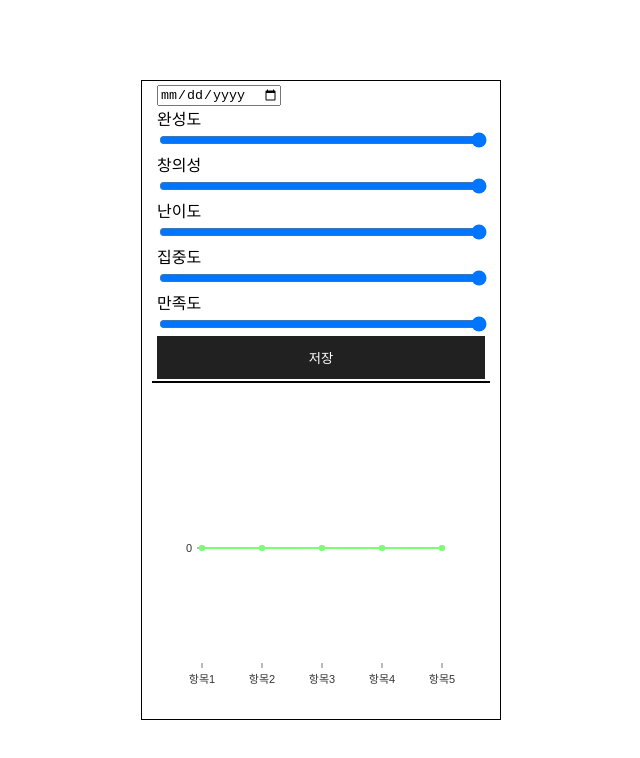
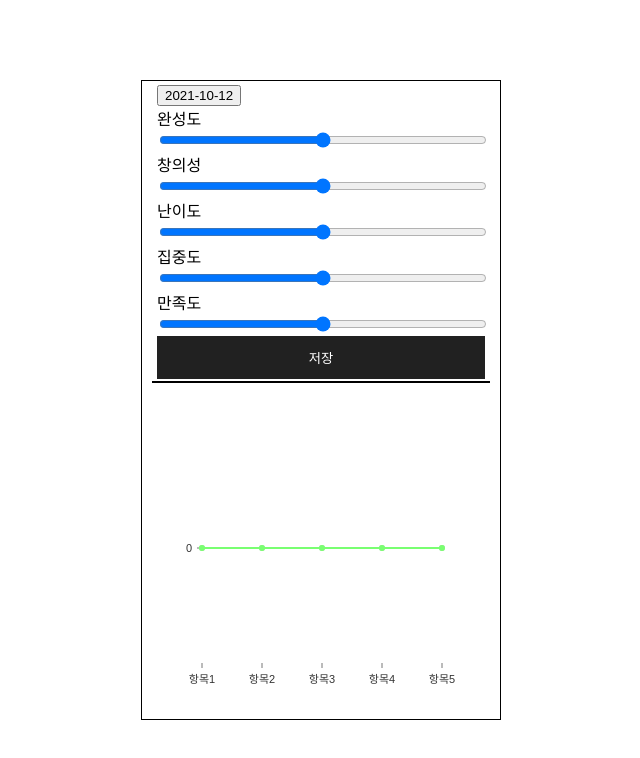
Before and after one commit to d0ngwooK1m/hanghae-sherpa-frontend, a React (Create React App) app in the folder hanghae_sherpa_frontend/: page /mainpage in a window 1280 px wide. Shown: the top 758 px of the page, without its empty margins (319-959 px from the left). Built offline with nearby package versions, Linux system fonts and the light colour scheme; no server answers.

Commit message:
inputRange 작업

```diff
--- a/hanghae_sherpa_frontend/package.json
+++ b/hanghae_sherpa_frontend/package.json
@@ -16,6 +16,7 @@
     "immer": "^9.0.6",
     "moment": "^2.29.1",
     "react": "^17.0.2",
+    "react-datepicker": "^4.2.1",
     "react-dom": "^17.0.2",
     "react-icons": "^4.3.1",
     "react-redux": "^7.2.5",
--- a/hanghae_sherpa_frontend/src/components/TodoListInputForm.js
+++ b/hanghae_sherpa_frontend/src/components/TodoListInputForm.js
@@ -41,8 +41,13 @@ const TodoListInputForm = () => {
       satisfaction,
     };
 
-    dispatch(todolistCreators.AddMiddleware(AddInfo));
-    history.replace('/mainpage');
+    if (perpection === '') {
+      AddInfo.perpection = 0;
+    }
+    console.log(AddInfo.perpection);
+
+    // dispatch(todolistCreators.AddMiddleware(AddInfo));
+    // history.replace('/mainpage');
   };
   return (
     <React.Fragment>
@@ -52,7 +57,7 @@ const TodoListInputForm = () => {
         <InputRange
           id='perpection'
           value={perpection}
-          _onChange={(e) => setValue({ ...value, title: e.target.value })}
+          _onChange={(e) => setValue({ ...value, perpection: e.target.value })}
         />
       </Form>
       <Form>
@@ -60,7 +65,7 @@ const TodoListInputForm = () => {
         <InputRange
           id='creativity'
           value={creativity}
-          _onChange={(e) => setValue({ ...value, creat: e.target.value })}
+          _onChange={(e) => setValue({ ...value, creativity: e.target.value })}
         />
       </Form>
       <Form>
@@ -68,7 +73,7 @@ const TodoListInputForm = () => {
         <InputRange
           id='difficulty'
           value={difficulty}
-          _onChange={(e) => setValue({ ...value, dif: e.target.value })}
+          _onChange={(e) => setValue({ ...value, difficulty: e.target.value })}
         />
       </Form>
       <Form>
@@ -76,7 +81,9 @@ const TodoListInputForm = () => {
         <InputRange
           id='concentration'
           value={concentration}
-          _onChange={(e) => setValue({ ...value, focus: e.target.value })}
+          _onChange={(e) =>
+            setValue({ ...value, concentration: e.target.value })
+          }
         />
       </Form>
       <Form>
--- a/hanghae_sherpa_frontend/src/elements/InputDate.js
+++ b/hanghae_sherpa_frontend/src/elements/InputDate.js
@@ -1,24 +1,54 @@
-import React from 'react';
+import React, { forwardRef, useState } from 'react';
 import styled from 'styled-components';
+import DatePicker from 'react-datepicker';
 
-const InputDate = (props) => {
-  const { type, _onChange } = props;
+import 'react-datepicker/dist/react-datepicker.css';
 
+// const InputDate = (props) => {
+//   const { type, _onChange } = props;
+
+//   const dateInput = document.getElementById('date');
+//   dateInput.valueAsDate = new Date();
+
+//   return (
+//     <React.Fragment>
+//       <InputDateEl type={type} onChange={_onChange}></InputDateEl>
+//     </React.Fragment>
+//   );
+// };
+
+// InputDate.defaultProps = {
+//   type: 'date',
+//   _onChange: () => {},
+// };
+
+// const InputDateEl = styled.input`
+//   type='date';
+//   id='currentDate';
+// `;
+
+// React Datepicker
+const InputDate = () => {
+  const [startDate, setStartDate] = useState(new Date());
+  const ExampleCustomInput = forwardRef(({ value, onClick }, ref) => (
+    <button className='example-custom-input' onClick={onClick} ref={ref}>
+      {value}
+    </button>
+  ));
   return (
-    <React.Fragment>
-      <InputDateEl type={type} onChange={_onChange}></InputDateEl>
-    </React.Fragment>
+    <InputDatePicker
+      selected={startDate}
+      dateFormat='yyyy-MM-dd'
+      onChange={(date) => setStartDate(date)}
+      customInput={<ExampleCustomInput />}
+    />
   );
 };
 
-InputDate.defaultProps = {
-  type: 'date',
-  _onChange: () => {},
-};
-
-const InputDateEl = styled.input`
-  type='date';
-  id='currentDate';
+const InputDatePicker = styled(DatePicker)`
+  margin='auto'
+  background='#216ba5'
+  color='#fff'
 `;
 
 export default InputDate;
--- a/hanghae_sherpa_frontend/src/elements/InputRange.js
+++ b/hanghae_sherpa_frontend/src/elements/InputRange.js
@@ -2,7 +2,7 @@ import React from 'react';
 import styled from 'styled-components';
 
 const InputRange = (props) => {
-  const { width, type, _onChange, min, max, children } = props;
+  const { width, type, _onChange, min, max, value, step, children } = props;
 
   const styles = { width };
   return (
@@ -10,11 +10,13 @@ const InputRange = (props) => {
       <label {...styles}>
         {children}
         <Range
+          type={type}
+          value={value}
           {...styles}
-          onChange={_onChange}
-          type={type}
           min={min}
           max={max}
+          step={step}
+          onChange={_onChange}
         ></Range>
       </label>
     </React.Fragment>
@@ -22,16 +24,19 @@ const InputRange = (props) => {
 };
 
 InputRange.defaultProps = {
+  type: 'range',
+  value: '0',
   width: '100%',
-  type: 'range',
   min: '0',
   max: '10',
+  step: '1',
   _onChange: () => {},
 };
 
 const Range = styled.input`
   ${(props) => (props.width ? `width: ${props.width}` : '')};
   ${(props) => (props.type ? `type: ${props.type}` : '')};
+  ${(props) => (props.value ? `value: ${props.value}` : '')};
 `;
 
 export default InputRange;
```
Also changed, not shown: 1 other file (tests, documents, lock files or other folders).
